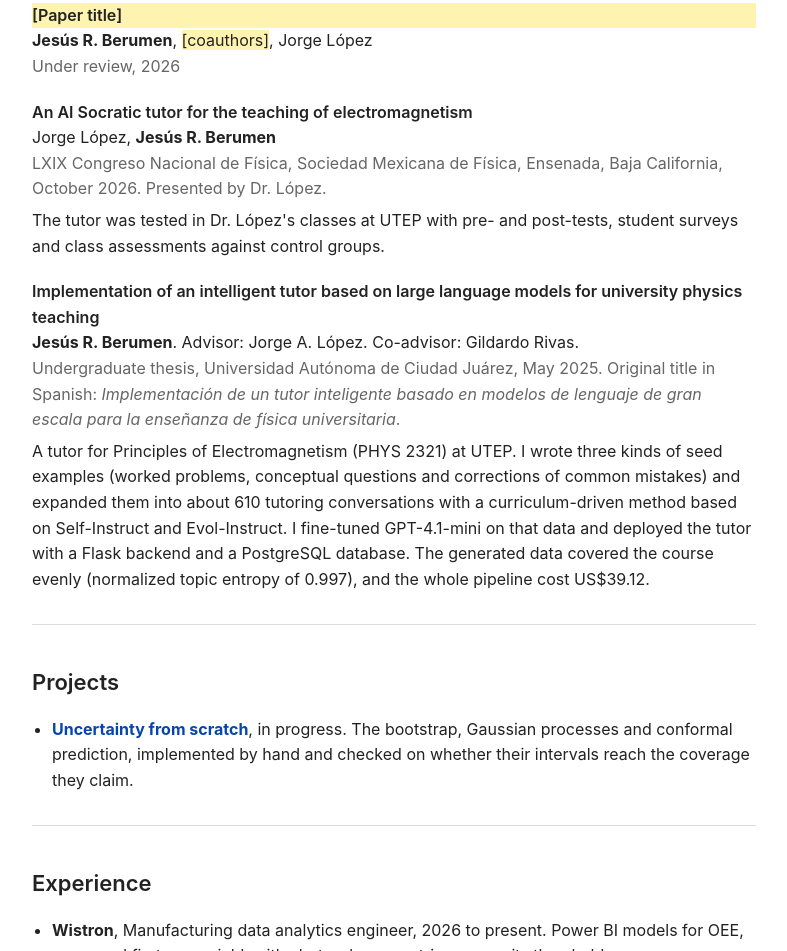
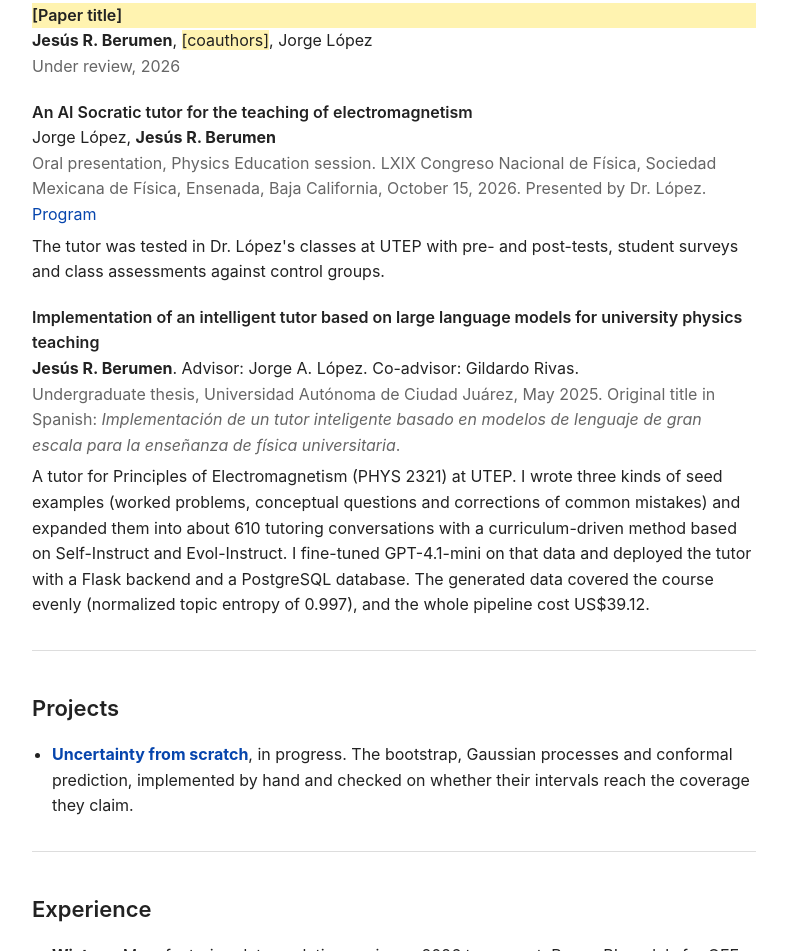
Before and after one commit to qgalinier/jesusberumen, a plain HTML site: page index.html in a window 1280 px wide. Shown: the part 775-1726 px from the top of the page, without its empty margins (384-1171 px from the left). Drawn offline with Linux system fonts and the light colour scheme.

Commit message:
Link the congress program for the talk

```diff
--- a/index.html
+++ b/index.html
@@ -92,7 +92,7 @@
 <div class="pub">
   <div class="title">An AI Socratic tutor for the teaching of electromagnetism</div>
   <div>Jorge López, <b>Jesús R. Berumen</b></div>
-  <div class="muted">LXIX Congreso Nacional de Física, Sociedad Mexicana de Física, Ensenada, Baja California, October 2026. Presented by Dr. López.</div>
+  <div class="muted">Oral presentation, Physics Education session. LXIX Congreso Nacional de Física, Sociedad Mexicana de Física, Ensenada, Baja California, October 15, 2026. Presented by Dr. López. <a href="https://cnf.smf.mx/programas-final/ensenanza-de-la-fisica/">Program</a></div>
   <p>The tutor was tested in Dr. López's classes at UTEP with pre- and post-tests, student surveys and class assessments against control groups.</p>
 </div>
 
```
